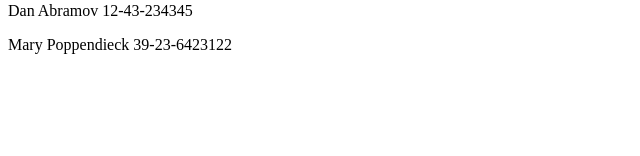
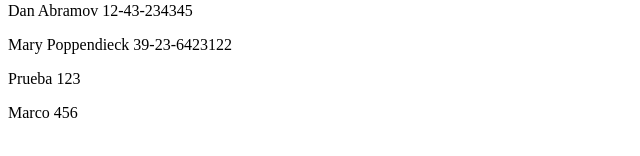
Before and after one commit to marcopdonoso/FullStackOpen, a React (Create React App) app in the folder part2/phonebook/: page / in a window 1280 px wide. Shown: the part 336-492 px from the top of the page, without its empty margins (0-640 px from the left). Built offline with nearby package versions, Linux system fonts and the light colour scheme; data requests are answered from the project's data file.

Commit message:
exercise 2.15

```diff
--- a/part2/phonebook/db.json
+++ b/part2/phonebook/db.json
@@ -1,5 +1,5 @@
 {
-    "persons":[
+  "persons": [
     {
       "name": "Arto Hellas",
       "number": "040-123456",
@@ -19,6 +19,16 @@
       "name": "Mary Poppendieck",
       "number": "39-23-6423122",
       "id": 4
+    },
+    {
+      "name": "Prueba",
+      "number": "123",
+      "id": 5
+    },
+    {
+      "name": "Marco",
+      "number": "456",
+      "id": 6
     }
   ]
 }
--- a/part2/phonebook/src/App.js
+++ b/part2/phonebook/src/App.js
@@ -46,9 +46,13 @@
     };
     persons.some((person) => person.name === newPerson.name)
       ? alert(`${newPerson.name} is already added to phonebook`)
-      : setPersons(persons.concat(newPerson));
-    setNewName("");
-    setNewNumber("");
+      : axios
+          .post("http://localhost:3001/persons", newPerson)
+          .then((response) => {
+            setPersons(persons.concat(response.data));
+            setNewName("");
+            setNewNumber("");
+          });
   };
 
   return (
```
Lines whose indentation alone changed are shown as unchanged.
